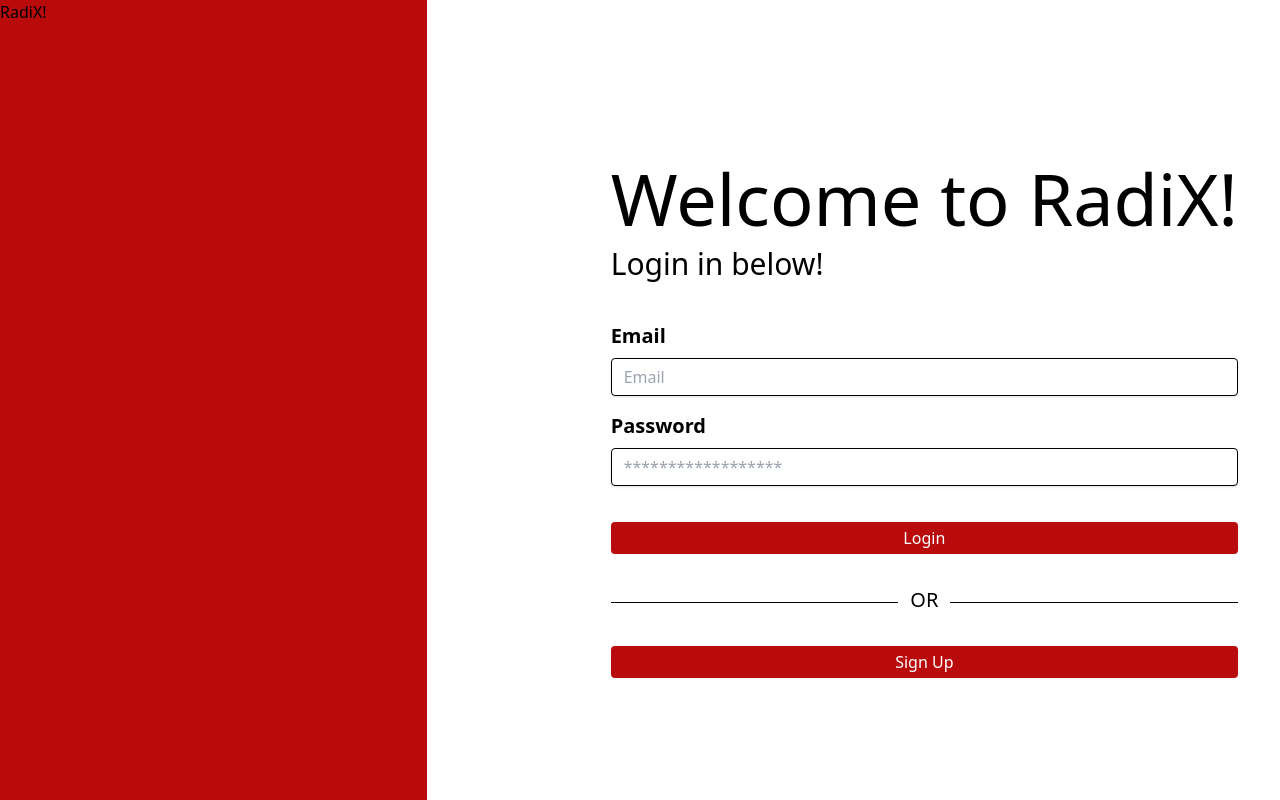
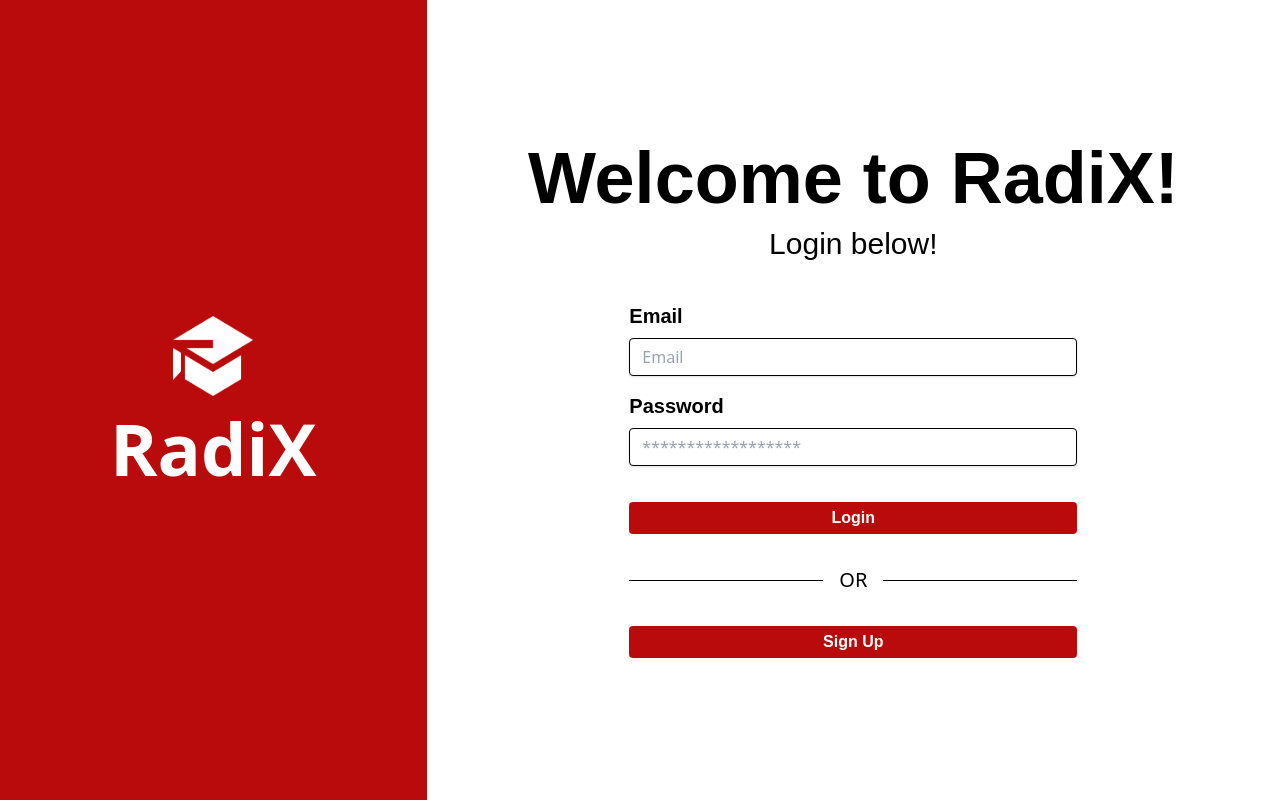
Before and after one commit to Mohinaa/RadiX, a React (Vite) app in the folder frontend/: page /login in a window 1280 px wide. Built offline with nearby package versions, Linux system fonts and the light colour scheme.

Commit message:
adding styling to center everything in the form page

```diff
--- a/frontend/src/components/Button.jsx
+++ b/frontend/src/components/Button.jsx
@@ -1,7 +1,7 @@
 function Button(props){
     return(
         <div>
-             <button className="bg-darkred text-white w-full text-center p-1 rounded ">{props.message} </button>
+             <button className=" font-bold font-poppins bg-darkred text-white w-full text-center p-1 rounded ">{props.message} </button>
         </div>
     );
 
--- a/frontend/src/components/LoginForm.jsx
+++ b/frontend/src/components/LoginForm.jsx
@@ -6,13 +6,13 @@ function LoginForm(){
             <div className="w-full">
                 <form class="bg-white">
                     <div className="mb-4">
-                        <label className="block text-gray-700 text-xl font-bold mb-2" htmlFor="email">
+                        <label className="font-poppins block text-gray-700 text-xl font-bold mb-2" htmlFor="email">
                             Email
                         </label>
                         <input className="shadow appearance-none border rounded w-full py-2 px-3 text-gray-700 leading-tight focus:outline-none focus:shadow-outline" id="username" type="text" placeholder="Email"></input>
                     </div>
                     <div class="mb-6">
-                        <label class="block text-gray-700 text-xl font-bold mb-2" htmlFor="password">
+                        <label class=" font-poppins block text-gray-700 text-xl font-bold mb-2" htmlFor="password">
                             Password
                         </label>
                         <input class="shadow appearance-none border border-red-500 rounded w-full py-2 px-3 text-gray-700 mb-3 leading-tight focus:outline-none focus:shadow-outline" id="password" type="password" placeholder="******************"></input>
--- a/frontend/src/components/SideBar.jsx
+++ b/frontend/src/components/SideBar.jsx
@@ -1,9 +1,23 @@
-function SideBar(){
-    return(
-        <div className = " h-screen  w-1/3 bg-darkred">
-            <h1>RadiX! </h1>
+import Logo from '../images/Vector@2x.png';
+
+function SideBar() {
+    return (
+        <div className="flex flex-col items-center justify-center text-poppins font-bold h-screen w-1/3 bg-darkred text-white">
+            <img className="h-20 w-20 mb-4" src={Logo} alt="Logo" />
+            <h1 className="text-7xl">RadiX</h1>
         </div>
     );
+}
 
-}
 export default SideBar;
+// import Logo from '../images/Vector@2x.png'
+// function SideBar(){
+//     return(
+//         <div className = " flex text-poppins text-bold h-screen  w-1/3 bg-darkred text-white pt-20 ">
+//             <img className= "h-20 w-20" src={Logo}/>
+//             <h1 className = "text-7xl">RadiX </h1>
+//         </div>
+//     );
+
+// }
+// export default SideBar;
--- a/frontend/src/components/SignUpForm.jsx
+++ b/frontend/src/components/SignUpForm.jsx
@@ -6,19 +6,19 @@ function SignUpForm(){
             <div className="w-full">
                 <form class="bg-white">
                     <div className="mb-4">
-                        <label className="block text-gray-700 text-xl font-bold mb-2" htmlFor="name">
+                        <label className=" font-poppins block text-gray-700 text-xl font-bold mb-2" htmlFor="name">
                             Name
                         </label>
                         <input className="shadow appearance-none border rounded w-full py-2 px-3 text-gray-700 leading-tight focus:outline-none focus:shadow-outline" id="username" type="text" placeholder="Name"></input>
                     </div>
                     <div className="mb-4">
-                        <label className="block text-gray-700 text-xl font-bold mb-2" htmlFor="email">
+                        <label className=" font-poppins block text-gray-700 text-xl font-bold mb-2" htmlFor="email">
                             Email
                         </label>
-                        <input className="shadow appearance-none border rounded w-full py-2 px-3 text-gray-700 leading-tight focus:outline-none focus:shadow-outline" id="username" type="text" placeholder="Email"></input>
+                        <input className=" shadow appearance-none border rounded w-full py-2 px-3 text-gray-700 leading-tight focus:outline-none focus:shadow-outline" id="username" type="text" placeholder="Email"></input>
                     </div>
                     <div class="mb-6">
-                        <label class="block text-gray-700 text-xl font-bold mb-2" htmlFor="password">
+                        <label class=" font-poppins block text-gray-700 text-xl font-bold mb-2" htmlFor="password">
                             Password
                         </label>
                         <input class="shadow appearance-none border border-red-500 rounded w-full py-2 px-3 text-gray-700 mb-3 leading-tight focus:outline-none focus:shadow-outline" id="password" type="password" placeholder="******************"></input>
--- a/frontend/src/pages/Login.jsx
+++ b/frontend/src/pages/Login.jsx
@@ -2,29 +2,60 @@ import  SideBar from '../components/SideBar'
 import LoginForm  from '../components/LoginForm'
 import Button from '../components/Button';
 import { Link } from 'react-router-dom';
-function Login(){
-    return(
-        <div>
-            <div className = "flex">
-                <SideBar className = ""></SideBar>
-                <div className = "content-center ml-40 pl-6 pt-10">
-                    <div className = "flex flex-col">
-                        <h1 className = "mb-3 text-7xl"> Welcome to RadiX! </h1>
-                        <p className = "text-3xl mb-10">Login in below!</p>
-                    </div>
-                    <LoginForm className = "mb-3"></LoginForm>
 
-                    <div className = " w-full text-center flex mt-8 mb-8">
-                        <hr className = "mt-4 border-1 w-1/2"></hr> <p className = "ml-3 mr-3 text-xl">OR</p>  <hr className = " mt-4 border-1 w-1/2"></hr>
-                    </div>
-                    <Link to ="/signup"><Button message="Sign Up"></Button></Link>
+function Login() {
+    return (
+        <div className="flex h-screen">
+            <SideBar />
 
+            <div className="flex flex-col items-center justify-center w-2/3 px-6">
+                <div className="text-center mb-10">
+                    <h1 className="font-poppins font-bold text-7xl mb-3">Welcome to RadiX!</h1>
+                    <p className="font-poppins text-3xl">Login below!</p>
+                </div>
 
+                <div className="w-full max-w-md">
+                    <LoginForm className="mb-5" />
+                </div>
+
+                <div className="flex items-center w-full max-w-md my-8">
+                    <hr className="flex-grow border-t border-gray-300" />
+                    <p className="mx-4 text-xl">OR</p>
+                    <hr className="flex-grow border-t border-gray-300" />
+                </div>
+                <div className = "w-full  max-w-md">
+                    <Link to="/signup"><Button message="Sign Up" /></Link>
                 </div>
 
             </div>
         </div>
-
     );
 }
+
 export default Login;
+// function Login(){
+//     return(
+//         <div>
+//             <div className = "flex">
+//                 <SideBar className = ""></SideBar>
+//                 <div className = "content-center ml-40 pl-6 pt-10">
+//                     <div className = "flex flex-col">
+//                         <h1 className = "font-poppins font-bold mb-3 text-7xl"> Welcome to RadiX! </h1>
+//                         <p className = "font-poppins text-3xl mb-10">Login in below!</p>
+//                     </div>
+//                     <LoginForm className = "mb-3"></LoginForm>
+
+//                     <div className = " w-full text-center flex mt-8 mb-8">
+//                         <hr className = "mt-4 border-1 w-1/2"></hr> <p className = "ml-3 mr-3 text-xl">OR</p>  <hr className = " mt-4 border-1 w-1/2"></hr>
+//                     </div>
+//                     <Link to ="/signup"><Button message="Sign Up"></Button></Link>
+
+
+//                 </div>
+
+//             </div>
+//         </div>
+
+//     );
+// }
+// export default Login;
--- a/frontend/tailwind.config.js
+++ b/frontend/tailwind.config.js
@@ -8,7 +8,14 @@ export default {
       darkred:'#B90B0B',
       white:'#FFFFFF'
     },
-    extend: {},
+    extend: {
+      fontFamily: {
+        graffiti: ['Graffiti font', 'sans-serif'],
+        ten: ['Tengah Wengi','sans-serif'],
+        robinez: ['Robienz', 'sans-serif'],
+        poppins: ['Poppins', 'sans-serif']
+     }
+    },
   },
   plugins: [],
 }
```
Also changed, not shown: frontend/src/images/Vector@2x.png (added).
